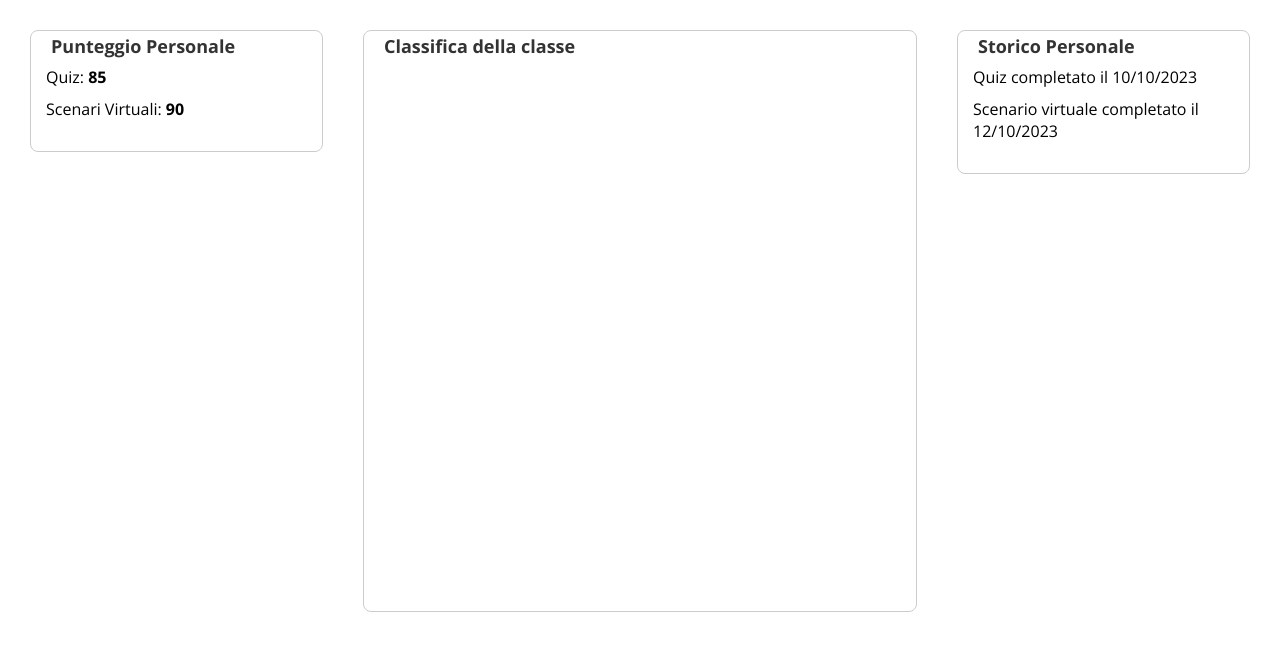
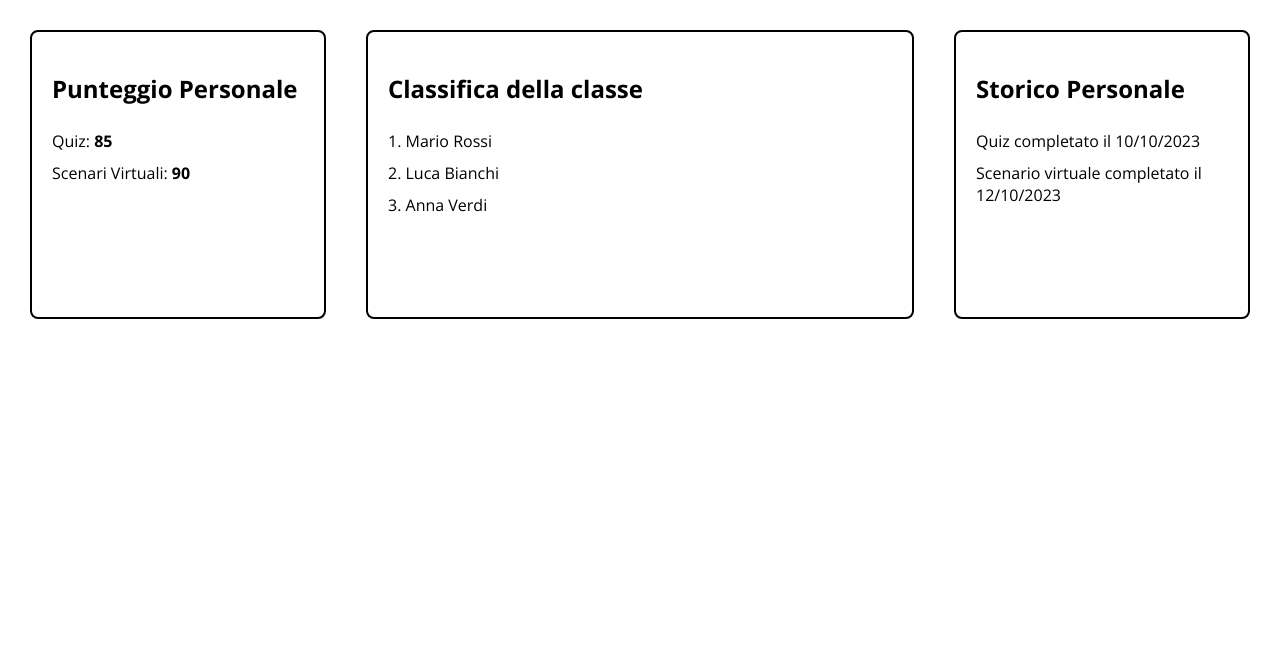
Before and after one commit to wassupiari/BeYourChoice, a Flask app: page / in a window 1280 px wide. Shown: the part 146-800 px from the top of the page. Run offline with Flask 3, Linux system fonts and the light colour scheme.

Commit message:
Aggiornato layout dashboardStudente

```diff
--- a/app/templates/dashboardStudente.html
+++ b/app/templates/dashboardStudente.html
@@ -1,6 +1,7 @@
 <!DOCTYPE html>
-<html>
+<html lang="en">
 <head>
+    <meta charset="UTF-8">
     <title>BeYourChoice Dashboard</title>
     <link href="https://fonts.googleapis.com/css2?family=Open+Sans:wght@400;700&display=swap" rel="stylesheet">
     <link rel="stylesheet" href="{{ url_for('static', filename='css/styledashboard.css') }}">
@@ -10,7 +11,7 @@
     <div class="dashboard">
         <div class="section">
             <!-- Punteggio Personale -->
-        <div class="box">
+            <div class="box ">
                 <h2>Punteggio Personale</h2>
                 <ul>
                     <li>Quiz: <span>85</span></li>
@@ -19,17 +20,17 @@
             </div>
 
             <!-- Classifica della classe -->
-        <div class="box tall-box half-width">
+            <div class="box height half-width">
                 <h2>Classifica della classe</h2>
                 <ul>
-            {% for studente in classifica %}
-                <li>{{ loop.index }}. {{ studente.Nome }} {{ studente.Cognome }}</li>
-              {%endfor%}
+                    <li>1. Mario Rossi</li>
+                    <li>2. Luca Bianchi</li>
+                    <li>3. Anna Verdi</li>
                 </ul>
             </div>
 
             <!-- Storico Personale -->
-        <div class="box">
+            <div class="box height">
                 <h2>Storico Personale</h2>
                 <ul>
                     <li>Quiz completato il 10/10/2023</li>
--- a/app/templates/header.html
+++ b/app/templates/header.html
@@ -4,7 +4,7 @@
     <meta charset="UTF-8">
     <title>Header</title>
     <link href="https://fonts.googleapis.com/css2?family=Open+Sans:wght@400;700&display=swap" rel = "stylesheet">
-    <link rel="stylesheet" href="{{ url_for('static', filename='css/style.css') }}">
+    <link rel="stylesheet" href="{{ url_for('static', filename='css/styleheader.css') }}">
     <link href="https://cdnjs.cloudflare.com/ajax/libs/font-awesome/6.5.0/css/all.min.css" rel="stylesheet">
 </head>
 <body>
--- a/public/css/styledashboard.css
+++ b/public/css/styledashboard.css
@@ -11,7 +11,7 @@ body {
 
 .dashboard {
   padding: 20px;
-  flex: 1; /* Assicura che la sezione prenda tutto lo spazio disponibile */
+  flex: 1;
 }
 
 .section {
@@ -22,38 +22,49 @@ body {
 }
 
 .box {
-  border: 1px solid #ccc;
-  border-radius: 8px;
-  padding: 15px;
-  position: relative; /* Necessario per posizionare il titolo sopra la linea */
-  flex: 1;
-  height: 10%;
+  border: 2px solid #000; /* Bordo della box simile a un fieldset */
+  border-radius: 8px; /* Angoli arrotondati */
+  padding: 20px 20px 15px 20px; /* Padding con maggiore spazio sopra */
+  position: relative;
+  flex: 1; /* Box flessibile */
+  height:  250px;
   margin: 10px;
+  background-color: #fff;
 }
-
-.box.tall-box {
-  height: calc(100vh - 250px); /* Rende i box alti quanto la pagina meno header e margini */
+.box height{
+  border: 2px solid #000; /* Bordo della box simile a un fieldset */
+  border-radius: 8px; /* Angoli arrotondati */
+  padding: 20px 20px 15px 20px; /* Padding con maggiore spazio sopra */
+  position: relative;
+  flex: 1; /* Box flessibile */
+  height: calc(100vh - 250px); /* Altezza dinamica per riempire la pagina */
+  margin: 10px;
+  background-color: #fff;
 }
 
 .box.half-width {
-  flex: 2; /* Raddoppia la larghezza di questa box */
+  flex: 2; /* Box più largo */
 }
 
-.box h2 {
+.box-title {
   position: absolute;
-  top: -12px; /* Posiziona il titolo sopra il bordo */
-  left: 10px;
-  background: white; /* Sfondo per coprire il bordo */
-  padding: 0 10px;
+  top: -15px; /* Titolo sopra il bordo */
+  left: 20px; /* Posizionamento orizzontale */
+  padding: 0 10px; /* Padding interno */
+  background: #fff; /* Sfondo bianco */
   font-size: 18px;
-  color: #333;
+  color: #000;
   font-weight: bold;
+  border: 2px solid #000; /* Bordo superiore */
+  border-radius: 4px;
+  width: calc(100% - 40px); /* Larghezza del titolo pari alla larghezza della box */
+  text-align: center; /* Allinea il testo al centro */
 }
 
 .box ul {
-  list-style: none;
+  list-style: none; /* Nessun marker per gli elementi della lista */
   padding: 0;
-  margin-top: 20px; /* Lascia spazio sotto il titolo */
+  margin-top: 25px; /* Distanza dal titolo */
 }
 
 .box li {
```
Also changed, not shown: public/css/styleheader.css (renamed from public/css/style.css). Lines whose indentation alone changed are shown as unchanged.
